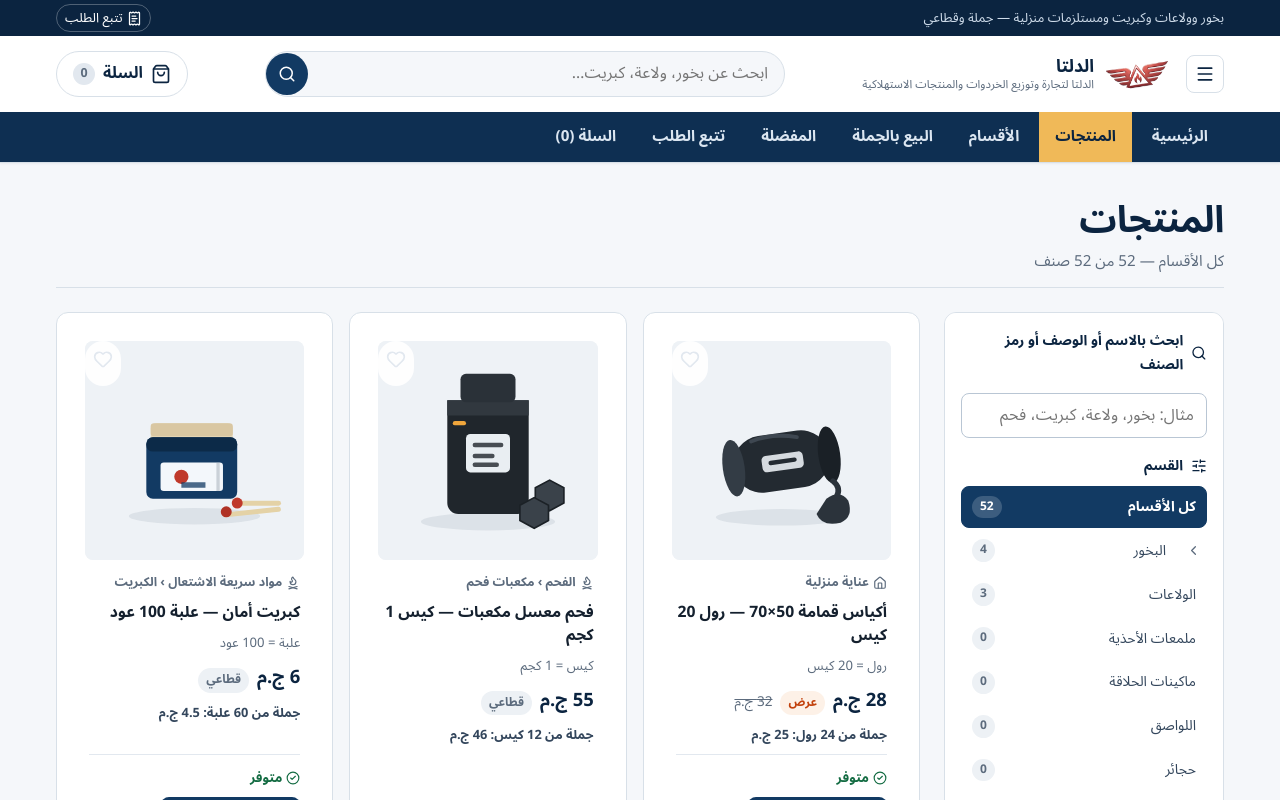
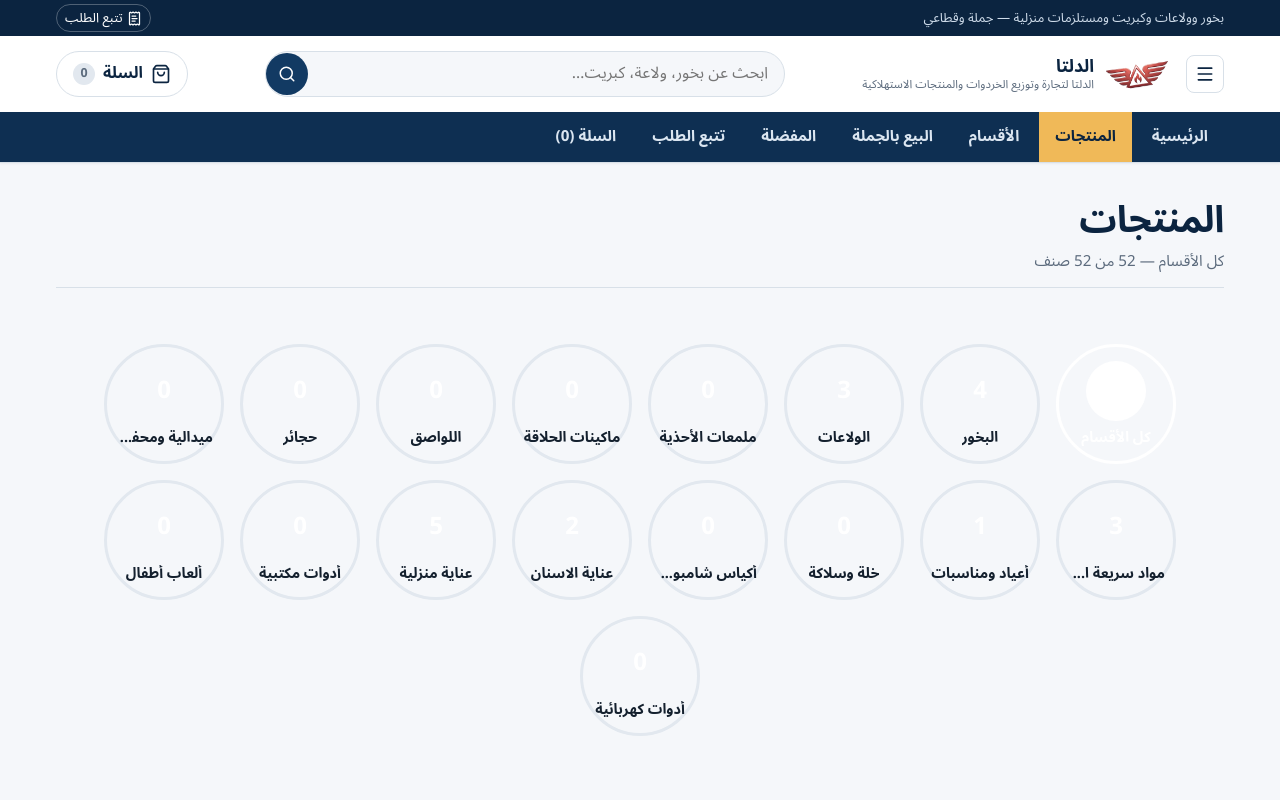
Before and after one commit to mohamedtharwat556/Delta-Trade, a React (Vite) app: page /products in a window 1280 px wide. Shown: the top 800 px of the page. Built offline with nearby package versions, Linux system fonts and the light colour scheme.

Commit message:
Change products page to display categories as circles instead of tree view

```diff
--- a/src/pages/Products.jsx
+++ b/src/pages/Products.jsx
@@ -1,6 +1,6 @@
 import { useState } from 'react'
 import { Link } from 'react-router-dom'
-import { ChevronDown, ChevronLeft, RotateCcw, Search, SlidersHorizontal, Tag, X } from 'lucide-react'
+import { RotateCcw, Search, SlidersHorizontal, Tag, X } from 'lucide-react'
 import ProductCard from '../components/product/ProductCard.jsx'
 import EmptyState from '../components/ui/EmptyState.jsx'
 import { categoryChain, categoryGroupIds, findCategory, sectionCount, subCategories, topCategories } from '../data/categories.js'
@@ -25,70 +25,21 @@ const PRICE_RANGES = [
   { id: '200+', label: 'أكثر من 200 ج.م' },
 ]
 
-// على الشاشات الضيقة الفلاتر طبقة يفتحها العميل ويغلقها، والقياس من نفس استعلام CSS حتى ما تنفصلش الحالة عن الشكل
-function isCompactCatalog() {
+// عرض الأقسام كدوائر
+function CategoryCircle({ node, isSelected, count, onPick }) {
   return (
-    typeof window !== 'undefined' &&
-    typeof window.matchMedia === 'function' &&
-    window.matchMedia('(max-width: 1000px)').matches
-  )
-}
-
-// عقدة في شريط الأقسام: صف قابل للتحديد، وسهم يفتح ما تحته بأي عمق عند الطلب
-function FilterNode({ node, depth, selectedId, trailIds, openIds, onToggle, onPick, countOf }) {
-  const children = subCategories(node.id)
-  const count = countOf(node.id)
-  const isSelected = selectedId === node.id
-  const isOpen = children.length > 0 && openIds.has(node.id)
-
-  return (
-    <div className='filter-group'>
-      <div className='filter-row'>
-        {children.length ? (
     <button
       type='button'
-            className='filter-toggle'
-            aria-expanded={isOpen}
-            aria-label={
-              isOpen ? `إخفاء الأقسام داخل ${node.name}` : `إظهار الأقسام داخل ${node.name}`
-            }
-            onClick={() => onToggle(node.id)}
-          >
-            {isOpen ? <ChevronDown size={15} aria-hidden='true' /> : <ChevronLeft size={15} aria-hidden='true' />}
-          </button>
-        ) : null}
-        <button
-          type='button'
-          className={`filter-option${
-            depth ? ' filter-option--sub' : ''
-          }${isSelected ? ' is-active' : ''}${!isSelected && trailIds.has(node.id) ? ' is-trail' : ''}`}
-          style={depth ? { '--sub-level': depth } : undefined}
+      className={`category-circle${isSelected ? ' is-active' : ''}`}
       onClick={() => onPick(node.id)}
       aria-pressed={isSelected}
+      title={`${node.name} - ${count.value} ${count.unit}`}
     >
-          <span>{node.name}</span>
-          <span className='filter-option__count' title={`${count.value} ${count.unit}`}>
-            {count.value}
-          </span>
+      <div className='category-circle__icon'>
+        <span className='category-circle__count'>{count.value}</span>
+      </div>
+      <span className='category-circle__name'>{node.name}</span>
     </button>
-      </div>
-
-      {isOpen
-        ? children.map((child) => (
-            <FilterNode
-              key={child.id}
-              node={child}
-              depth={depth + 1}
-              selectedId={selectedId}
-              trailIds={trailIds}
-              openIds={openIds}
-              onToggle={onToggle}
-              onPick={onPick}
-              countOf={countOf}
-            />
-          ))
-        : null}
-    </div>
   )
 }
 
@@ -99,43 +50,10 @@ export default function Products() {
   usePageTitle(activeCategory ? activeCategory.name : 'المنتجات')
   const sections = topCategories()
   const [priceRange, setPriceRange] = useState('')
-  // الشريط يبقى قصيرًا: لا مستوى يظهر إلا بطلب العميل، وممرّ القسم في الرابط يفتح تلقائيًا.
-  // بعد أول تدخّل يبقى قرار العميل هو الحاكم لا الرابط (بلا setState داخل مفعول).
-  const activeChain = catalog.categoryId ? categoryChain(catalog.categoryId).map((node) => node.id) : []
-  const trailIds = new Set(activeChain.slice(0, -1))
-  const [pickedOpenIds, setPickedOpenIds] = useState(null)
-  // على الموبايل الفلاتر مطوية افتراضيًا: المنتجات تظهر فورًا بدل 1300px من الأدوات قبل أول كرت
   const [filtersOpen, setFiltersOpen] = useState(false)
-  const closeFiltersIfCompact = () => {
-    if (isCompactCatalog()) setFiltersOpen(false)
-  }
   const resetFilters = () => {
     catalog.reset()
     setPriceRange('')
-    closeFiltersIfCompact()
-  }
-  // قسم مختار وفيه أقسام تحته يبقى مفتوحًا تلقائيًا، حتى لو جيت له برابط مباشر
-  const selectedHasChildren = catalog.categoryId ? subCategories(catalog.categoryId).length > 0 : false
-  const openIds = new Set(
-    pickedOpenIds ?? (selectedHasChildren ? [...trailIds, catalog.categoryId] : [...trailIds])
-  )
-  const toggleOpen = (id) => {
-    const next = new Set(openIds)
-    if (next.has(id)) next.delete(id)
-    else next.add(id)
-    setPickedOpenIds(next)
-  }
-  const pickCategory = (id) => {
-    if (catalog.categoryId === id) {
-      catalog.setCategory('')
-      closeFiltersIfCompact()
-      return
-    }
-    catalog.setCategory(id)
-    const toOpen = categoryChain(id).slice(0, -1).map((node) => node.id)
-    if (subCategories(id).length) toOpen.push(id)
-    setPickedOpenIds(new Set([...openIds, ...toOpen]))
-    closeFiltersIfCompact()
   }
   const activeFilterCount = [
     catalog.categoryId,
@@ -151,7 +69,6 @@ export default function Products() {
     return sectionCount(id, products.filter((product) => group.has(product.categoryId)).length)
   }
   const countByTag = (id) => products.filter((product) => product.tags.includes(id)).length
-  // أصناف بلا سعر تدخل المدى: Math.min يحوّل null لأصغر قيمة ويختلق حدًا وهميًا
   const sellingPrices = products.map((product) => priceForQuantity(product, 1).unit).filter((value) => value !== null)
   const priceSpan = sellingPrices.length
     ? { low: Math.min(...sellingPrices), high: Math.max(...sellingPrices) }
@@ -187,6 +104,48 @@ export default function Products() {
         </p>
       </header>
 
+      {/* عرض الأقسام كدوائر */}
+      {!catalog.categoryId && (
+        <div className='categories-circles'>
+          <button
+            type='button'
+            className={`category-circle${!catalog.categoryId ? ' is-active' : ''}`}
+            onClick={() => catalog.setCategory('')}
+            aria-pressed={!catalog.categoryId}
+          >
+            <div className='category-circle__icon'>
+              <span className='category-circle__count'>{products.length}</span>
+            </div>
+            <span className='category-circle__name'>كل الأقسام</span>
+          </button>
+          {sections.map((category) => (
+            <CategoryCircle
+              key={category.id}
+              node={category}
+              isSelected={catalog.categoryId === category.id}
+              count={countByGroup(category.id)}
+              onPick={(id) => catalog.setCategory(id)}
+            />
+          ))}
+        </div>
+      )}
+
+      {/* عرض المنتجات داخل القسم المختار */}
+      {catalog.categoryId && (
+        <>
+          <div className='catalog-toolbar'>
+            <button
+              type='button'
+              className='btn btn--ghost btn--sm'
+              onClick={() => catalog.setCategory('')}
+            >
+              العودة للأقسام
+            </button>
+            <span className='catalog-toolbar__count'>
+              {catalog.results.length} من {products.length} صنف
+            </span>
+          </div>
+
           <div className='catalog-toolbar'>
             <button
               type='button'
@@ -200,9 +159,6 @@ export default function Products() {
                 <span className='catalog-toolbar__badge'>{activeFilterCount}</span>
               ) : null}
             </button>
-        <span className='catalog-toolbar__count'>
-          {catalog.results.length} من {products.length} صنف
-        </span>
             <label className='visually-hidden' htmlFor='catalog-sort-compact'>
               الترتيب
             </label>
@@ -253,36 +209,6 @@ export default function Products() {
               </div>
 
               <fieldset className='filter-panel__group'>
-            <legend className='field-label'>
-              <SlidersHorizontal size={16} aria-hidden='true' /> القسم
-            </legend>
-            <div className='filter-list'>
-              <button
-                type='button'
-                className={`filter-option${!catalog.categoryId ? ' is-active' : ''}`}
-                onClick={() => catalog.setCategory('')}
-                aria-pressed={!catalog.categoryId}
-              >
-                <span>كل الأقسام</span>
-                <span className='filter-option__count'>{products.length}</span>
-              </button>
-              {sections.map((category) => (
-                <FilterNode
-                  key={category.id}
-                  node={category}
-                  depth={0}
-                  selectedId={catalog.categoryId}
-                  trailIds={trailIds}
-                  openIds={openIds}
-                  onToggle={toggleOpen}
-                  onPick={pickCategory}
-                  countOf={countByGroup}
-                />
-              ))}
-            </div>
-          </fieldset>
-
-          <fieldset className='filter-panel__group'>
                 <legend className='field-label'>التصفية السريعة</legend>
                 <div className='filter-list'>
                   {TAG_OPTIONS.map((option) => (
@@ -292,7 +218,6 @@ export default function Products() {
                       className={`filter-option${option.id === catalog.tag ? ' is-active' : ''}`}
                       onClick={() => {
                         catalog.setTag(option.id === catalog.tag ? '' : option.id)
-                    closeFiltersIfCompact()
                       }}
                       aria-pressed={option.id === catalog.tag}
                     >
@@ -315,7 +240,6 @@ export default function Products() {
                       className={`filter-option${option.id === priceRange ? ' is-active' : ''}`}
                       onClick={() => {
                         handlePriceRange(option.id === priceRange ? '' : option.id)
-                    closeFiltersIfCompact()
                       }}
                       aria-pressed={option.id === priceRange}
                     >
@@ -431,5 +355,7 @@ export default function Products() {
             </div>
           </div>
         </>
+      )}
+    </>
   )
 }
--- a/src/styles/pages.css
+++ b/src/styles/pages.css
@@ -3741,3 +3741,74 @@
   font-size: 1rem;
   font-weight: 700;
 }
+
+/* ---------- categories circles ---------- */
+.categories-circles {
+  display: flex;
+  flex-wrap: wrap;
+  gap: var(--space-4);
+  justify-content: center;
+  padding: var(--space-6) 0;
+}
+
+.category-circle {
+  display: flex;
+  flex-direction: column;
+  align-items: center;
+  justify-content: center;
+  width: 120px;
+  height: 120px;
+  border-radius: 50%;
+  border: 3px solid var(--grey-200);
+  background-color: var(--grey-50);
+  cursor: pointer;
+  transition: all var(--speed) var(--ease);
+  padding: var(--space-2);
+}
+
+.category-circle:hover {
+  border-color: var(--color-primary);
+  background-color: var(--color-primary-light);
+  transform: scale(1.05);
+}
+
+.category-circle.is-active {
+  border-color: var(--color-primary);
+  background-color: var(--color-primary);
+  color: #ffffff;
+}
+
+.category-circle__icon {
+  display: flex;
+  align-items: center;
+  justify-content: center;
+  width: 60px;
+  height: 60px;
+  border-radius: 50%;
+  background-color: var(--color-primary);
+  color: #ffffff;
+  font-size: 1.2rem;
+  font-weight: 700;
+  margin-bottom: var(--space-2);
+}
+
+.category-circle.is-active .category-circle__icon {
+  background-color: #ffffff;
+  color: var(--color-primary);
+}
+
+.category-circle__count {
+  font-size: 1.5rem;
+  font-weight: 700;
+}
+
+.category-circle__name {
+  font-size: 0.9rem;
+  font-weight: 600;
+  text-align: center;
+  line-height: 1.2;
+  max-width: 100%;
+  overflow: hidden;
+  text-overflow: ellipsis;
+  white-space: nowrap;
+}
```
Also changed, not shown: vercel.json. Lines whose indentation alone changed are shown as unchanged.
